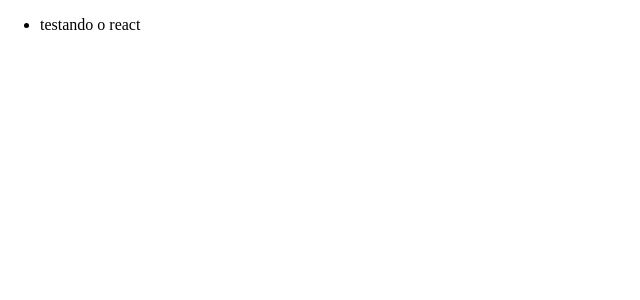
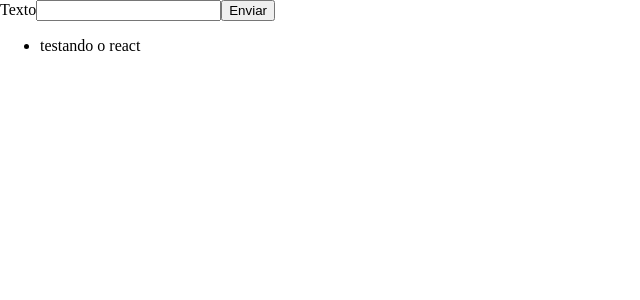
Before and after one commit to JulioVianaDev/todo-typescript, a React (Create React App) app: page / in a window 1280 px wide. Shown: the top 300 px of the page, without its empty margins (0-640 px from the left). Built offline with nearby package versions, Linux system fonts and the light colour scheme; the HTML template or start-up script is replaced by a standard one.

Commit message:
construindo form

```diff
--- a/src/App.tsx
+++ b/src/App.tsx
@@ -1,9 +1,11 @@
 import React from 'react';
 import TodoList from './components/TodoList'
+import NewTodo from './components/NewTodo';
 function App() {
   const todos = [{id:1,text: "testando o react"}]
   return (
     <div className="App">
+      <NewTodo/>
       <TodoList items={todos}/>
     </div>
   );
--- /dev/null
+++ b/src/components/NewTodo.tsx
@@ -0,0 +1,16 @@
+import React from "react";
+
+const NewTodo: React.FC = ()=>{
+  const todoSubmitHandler=(event: React.FormEvent)=>{
+    event.preventDefault();
+  }
+  return<>
+    <form onSubmit={todoSubmitHandler}>
+      <label htmlFor="text">Texto</label>
+      <input type="text" name="text" id="text" />
+      <button type="submit">Enviar</button>
+    </form>
+  </>
+}
+
+export default NewTodo
```
